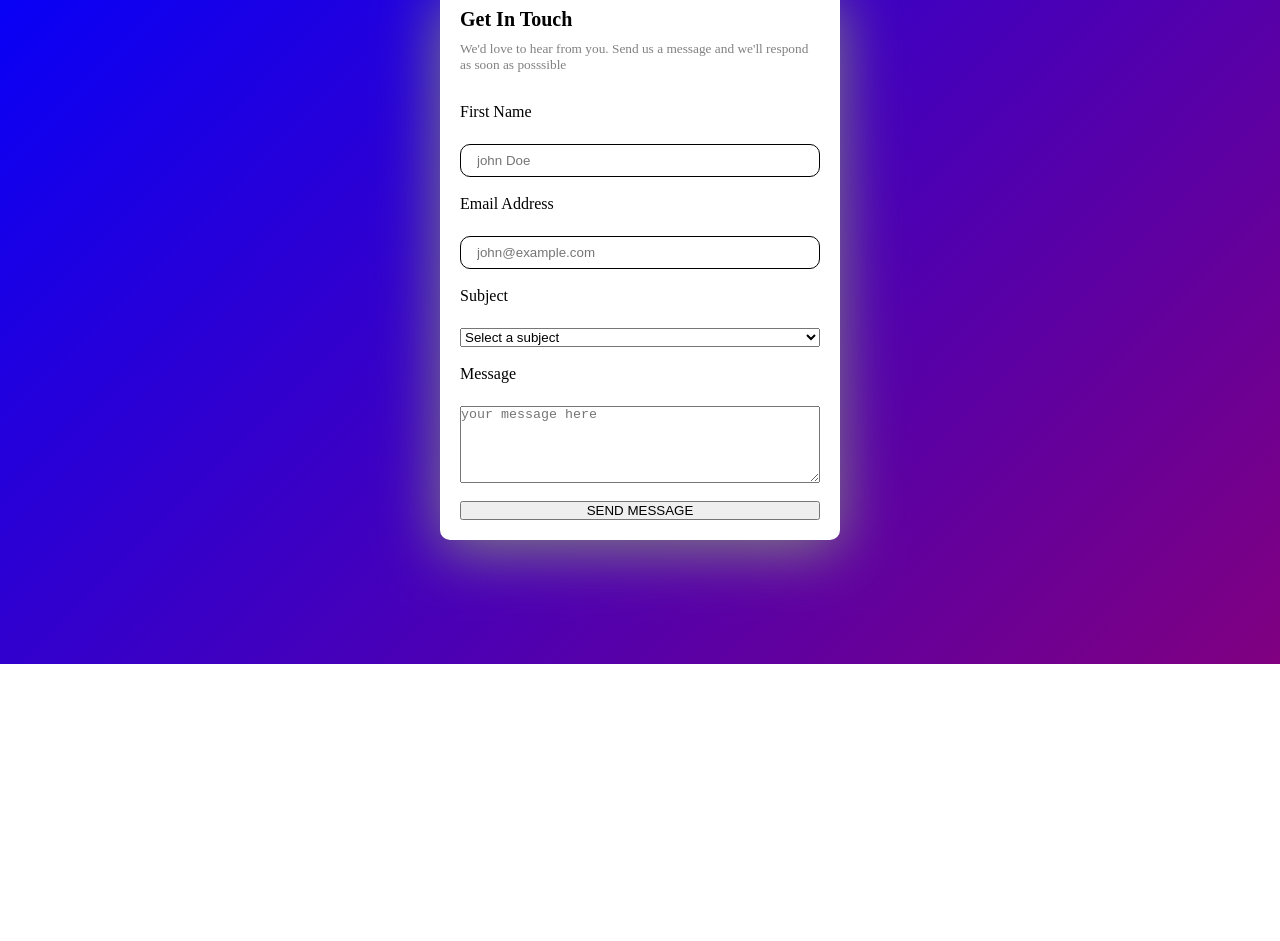
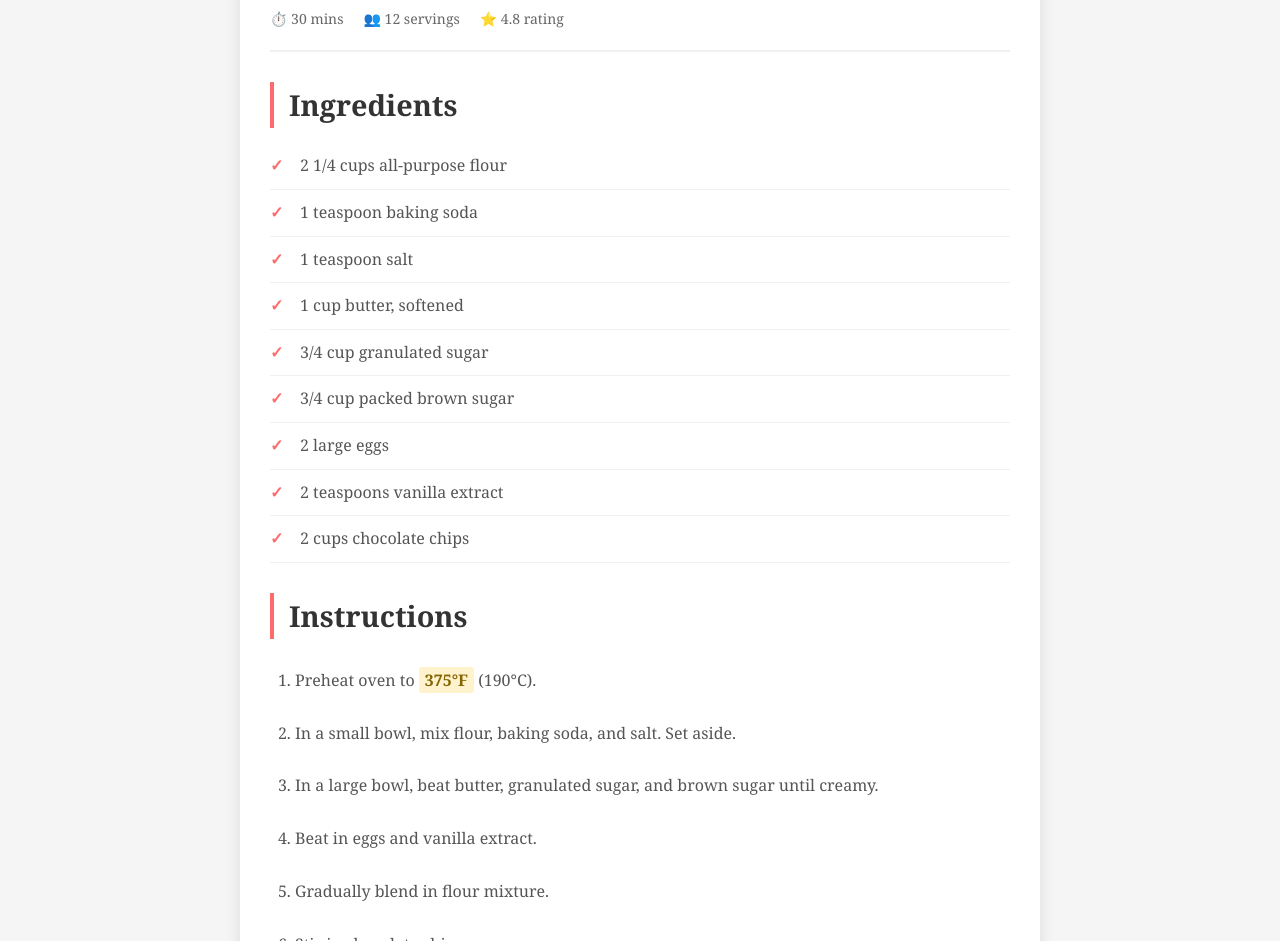
Before and after one commit to bheemesh-ns/project-2, a plain HTML site: page index.html in a window 1280 px wide. Shown: the part 136-1077 px from the top of the page. Before the commit the page ends 800 px from the top, so only its background shows below. Drawn offline with Linux system fonts and the light colour scheme.

Commit message:
final updated

```diff
--- a/dhee.css
+++ /dev/null
@@ -1,63 +0,0 @@
-*{
-    margin: 0;
-    padding: 0;
-    box-sizing: border-box;
-}
-body{
-    background: linear-gradient(135deg,blue,purple);
-    background-repeat: none;
-    min-height: 100vh;
-    display: flex;
-    justify-content: center;
-    align-items: center;
-}
-.container{
-    background-color: white;
-    padding: 20px;
-    width: 400px;
-    border-radius: 10px;
-    box-shadow: 0 10px 60px grey;
-    display: flex;
-    flex-direction: column;
-    gap: 30px;
-}
-header h1{
-    font-size: 20px;
-    margin-bottom: 10px;
-}
-header p{
-    color: grey;
-    font-size: smaller;
-
-}
-form{
-    display: flex;
-    flex-direction: column;
-
-}
-label{
-    display: block;
-    margin-bottom: 5px;
-}
-input[type="text"]{
-    width: 100%;
-    border-radius: 10px;
-    padding: 8px 16px;
-    border: 1px solid black;
-}
-input[type="email"]{
-    width: 100%;
-    border-radius: 10px;
-    padding: 8px 16px;
-    border: 1px solid black;
-}
-.submit button{
-    padding: 8px 16px;
-    background-color: blue;
-    color: white;
-    border-radius: 5px;
-    font-weight: bold;
-    cursor: pointer;
-    border: none;
-    text-transform: uppercase;
-}
--- a/index.html
+++ b/index.html
@@ -1,36 +1,56 @@
 <!DOCTYPE html>
-<html>
-  <head>
-    <title>Message Page</title>
-    <link rel="stylesheet" href="dhee.css" />
-  </head>
-  <body>
-    <div class="container">
-      <header>
-        <h1>Get In Touch</h1>
-        <p>
-          We'd love to hear from you. Send us a message and we'll respond as
-          soon as posssible
-        </p>
-      </header>
-      <form>
-        <label for="fname">First Name</label><br />
-        <input type="text" id="fname" name="fname" placeholder="john Doe"><br />
-        <label for="email">Email Address</label><br />
-        <input type="email"  id="email" name="email" placeholder="john@example.com"><br />
-        <label for="subject">Subject</label><br />
-        <select id="subject" name="subject">
-          <option value=""selected disabled>Select a subject</option>
-          <option value="Math">Math</option>
-          <option value="science">Science</option>
-          <option value="History">History</option>
-          <option value="English">English</option>
-        </select>
-        <br />
-        <label for="message">Message</label><br />
-        <textarea type="text" id="message"name="message" rows="5" placeholder="your message here"></textarea> <br />
-        <button type="submit">SEND MESSAGE</button>
-      </form>
+<html lang="en">
+<head>
+    <meta charset="UTF-8">
+    <meta name="viewport" content="width=device-width, initial-scale=1.0">
+    <title>Delicious Recipe</title>
+    <link rel="stylesheet" href="styles.css">
+</head>
+<body>
+    <div class="recipe-container">
+        <div class="recipe-badge">Easy Recipe</div>
+
+        <h1>Chocolate Chip Cookies</h1>
+
+        <div class="recipe-meta">
+            <span class="meta-item">⏱️ 30 mins</span>
+            <span class="meta-item">👥 12 servings</span>
+            <span class="meta-item">⭐ 4.8 rating</span>
+        </div>
+
+        <section class="recipe-section">
+            <h2>Ingredients</h2>
+            <ul class="ingredients-list">
+                <li>2 1/4 cups all-purpose flour</li>
+                <li>1 teaspoon baking soda</li>
+                <li>1 teaspoon salt</li>
+                <li>1 cup butter, softened</li>
+                <li>3/4 cup granulated sugar</li>
+                <li>3/4 cup packed brown sugar</li>
+                <li>2 large eggs</li>
+                <li>2 teaspoons vanilla extract</li>
+                <li>2 cups chocolate chips</li>
+            </ul>
+        </section>
+
+        <section class="recipe-section">
+            <h2>Instructions</h2>
+            <ol class="instructions-list">
+                <li>Preheat oven to <span class="highlight">375°F</span> (190°C).</li>
+                <li>In a small bowl, mix flour, baking soda, and salt. Set aside.</li>
+                <li>In a large bowl, beat butter, granulated sugar, and brown sugar until creamy.</li>
+                <li>Beat in eggs and vanilla extract.</li>
+                <li>Gradually blend in flour mixture.</li>
+                <li>Stir in chocolate chips.</li>
+                <li>Drop rounded tablespoons onto ungreased baking sheets.</li>
+                <li>Bake for <span class="highlight">9 to 11 minutes</span> or until golden brown.</li>
+                <li>Cool on baking sheets for 2 minutes; remove to wire rack to cool completely.</li>
+            </ol>
+        </section>
+
+        <aside class="recipe-tip">
+            <strong>💡 Tip:</strong> For chewier cookies, slightly underbake them. They'll continue cooking on the hot pan!
+        </aside>
     </div>
-  </body>
+</body>
 </html>
--- /dev/null
+++ b/styles.css
@@ -0,0 +1,136 @@
+* {
+    margin: 0;
+    padding: 0;
+    box-sizing: border-box;
+}
+
+body {
+    font-family: 'Georgia', serif;
+    background-color: #f5f5f5;
+    line-height: 1.6;
+    padding: 20px;
+}
+
+.recipe-container {
+    max-width: 800px;
+    margin: 0 auto;
+    background: white;
+    padding: 30px;
+    border-radius: 10px;
+    box-shadow: 0 5px 15px rgba(0, 0, 0, 0.1);
+    position: relative;
+}
+
+.recipe-badge {
+    position: absolute;
+    top: 20px;
+    right: 20px;
+    background: #ff6b6b;
+    color: white;
+    padding: 8px 16px;
+    border-radius: 20px;
+    font-size: 14px;
+    font-weight: bold;
+}
+
+h1 {
+    color: #333;
+    font-size: 2.5rem;
+    margin-bottom: 20px;
+    margin-top: 10px;
+}
+
+.recipe-meta {
+    display: flex;
+    gap: 20px;
+    margin-bottom: 30px;
+    padding-bottom: 20px;
+    border-bottom: 2px solid #f0f0f0;
+}
+
+.meta-item {
+    color: #666;
+    font-size: 14px;
+}
+
+.recipe-section {
+    margin-bottom: 30px;
+}
+
+.recipe-section h2 {
+    color: #333;
+    font-size: 1.8rem;
+    margin-bottom: 15px;
+    border-left: 4px solid #ff6b6b;
+    padding-left: 15px;
+}
+
+.ingredients-list {
+    list-style: none;
+    padding-left: 0;
+}
+
+.ingredients-list li {
+    padding: 10px 0;
+    padding-left: 30px;
+    position: relative;
+    color: #555;
+    border-bottom: 1px solid #f0f0f0;
+}
+
+.ingredients-list li::before {
+    content: "✓";
+    position: absolute;
+    left: 0;
+    color: #ff6b6b;
+    font-weight: bold;
+}
+
+.instructions-list {
+    padding-left: 25px;
+    color: #555;
+}
+
+.instructions-list li {
+    padding: 12px 0;
+    line-height: 1.8;
+}
+
+.highlight {
+    background: #fff3cd;
+    padding: 2px 6px;
+    border-radius: 3px;
+    font-weight: bold;
+    color: #856404;
+}
+
+.recipe-tip {
+    background: #e7f3ff;
+    border-left: 4px solid #2196F3;
+    padding: 15px 20px;
+    border-radius: 5px;
+    margin-top: 30px;
+    color: #555;
+}
+
+/* Media Queries for Responsive Design */
+@media (max-width: 768px) {
+    .recipe-container {
+        padding: 20px;
+    }
+
+    h1 {
+        font-size: 2rem;
+    }
+
+    .recipe-badge {
+        position: static;
+        display: inline-block;
+        margin-bottom: 15px;
+    }
+
+    .recipe-meta {
+        flex-direction: column;
+        gap: 10px;
+    }
+}
```
